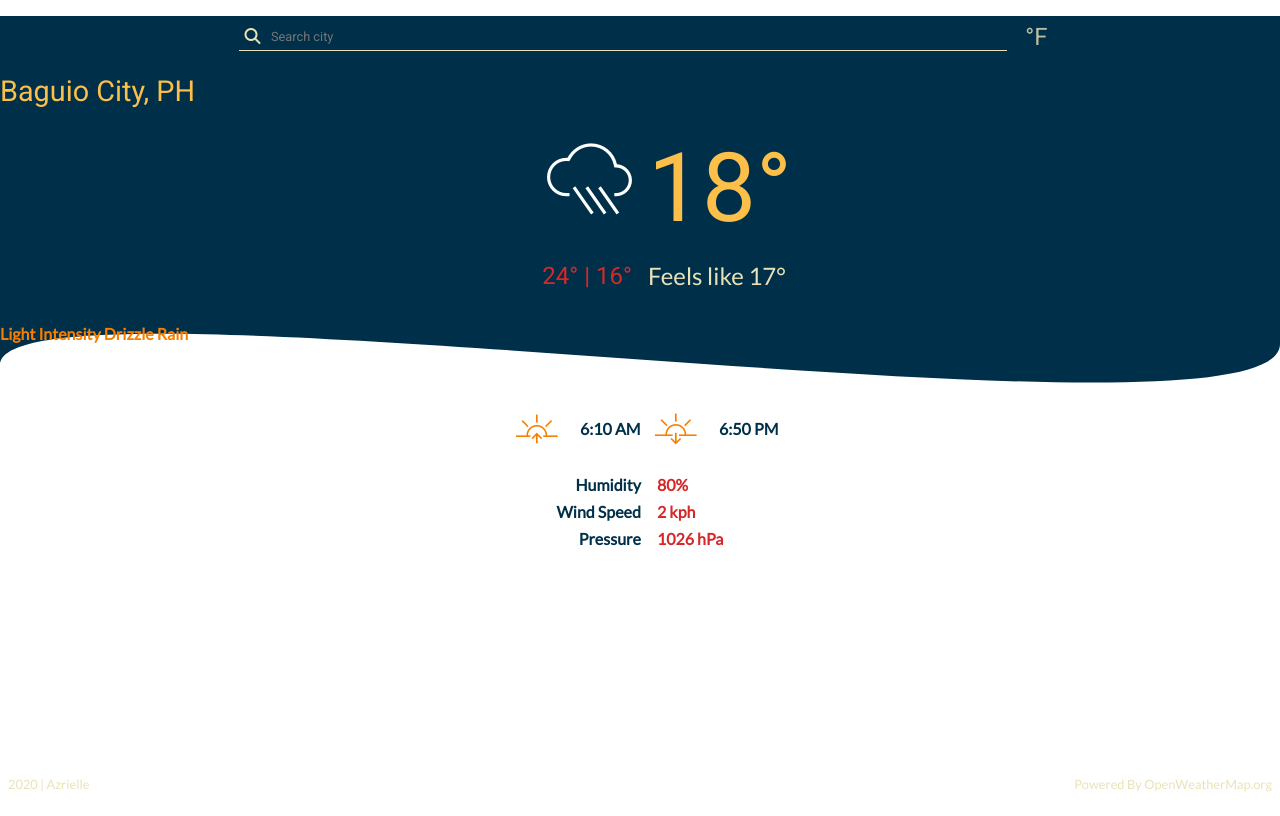
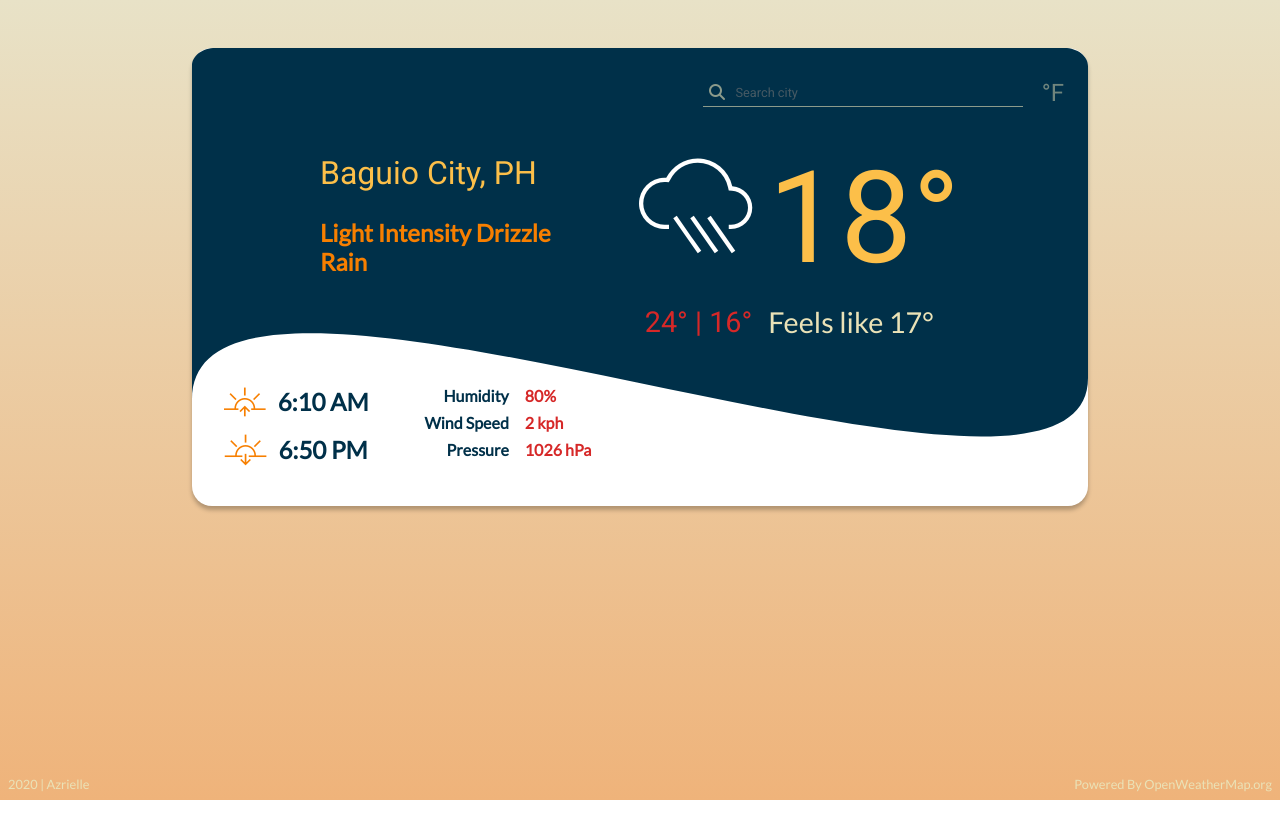
Before and after one commit to AzrielleP/nimbus, a website: page dist/index.html in a window 1280 px wide. Drawn offline with Linux system fonts and the light colour scheme.

Commit message:
Finished responsive design

```diff
--- a/dist/css/input.scss
+++ b/dist/css/input.scss
@@ -21,11 +21,6 @@ body {
   padding: 0;
 }
 
-.parentContainer {
-  height: 100vh;
-  width: 100vw;
-}
-
 .subContainer {
   position: relative;
   top: 0;
@@ -37,6 +32,9 @@ body {
     width: 100%;
     height: calc(100% + 5vh);
   }
+  .large-svg {
+    display: none;
+  }
 }
 
 .inputContainer {
@@ -44,6 +42,7 @@ body {
   align-items: center;
   justify-content: center;
   margin: 1em;
+  opacity: 0.6;
   .searchContainer {
     i {
       position: absolute;
@@ -109,7 +108,6 @@ body {
     .weatherTemp {
       font: 6em $primary-font;
       color: $orange;
-
     }
     .minAndMaxTemp {
       justify-self: right;
@@ -124,7 +122,7 @@ body {
 }
 
 .otherWeatherDetails {
-    margin-top: 1em;
+  margin: 1em 0;
   padding: 1em;
   .sunContainer {
     display: flex;
@@ -146,7 +144,6 @@ body {
       margin-left: 0.5em;
       font: bolder 1em $secondary-font;
       color: $blue;
-
     }
   }
   .miscContainer {
@@ -172,11 +169,9 @@ body {
 }
 
 footer {
-    position: fixed;
-    bottom: 0;
-    left: 0;
   width: 100vw;
   padding: 0.5em;
+  margin-top: 1em;
   display: flex;
   align-items: center;
   justify-content: space-between;
@@ -186,7 +181,12 @@ footer {
   }
 }
 
-@media screen and (max-width: 480px) {
+@media screen and (max-width: 768px) {
+  .parentContainer {
+    height: 100vh;
+    width: 100vw;
+  }
+
   .childContainer {
     width: inherit;
     display: flex;
@@ -199,4 +199,128 @@ footer {
       text-align: center;
     }
   }
+
+  footer {
+    position: relative;
+    bottom: 0;
   }
+}
+
+@media screen and (min-width: 769px) {
+  body {
+    height: 100vh;
+    /* Permalink - use to edit and share this gradient: https://colorzilla.com/gradient-editor/#eae2b7+0,f2b374+100 */
+    background: #eae2b7; /* Old browsers */
+    background: -moz-linear-gradient(
+      top,
+      #eae2b7 0%,
+      #f2b374 100%
+    ); /* FF3.6-15 */
+    background: -webkit-linear-gradient(
+      top,
+      #eae2b7 0%,
+      #f2b374 100%
+    ); /* Chrome10-25,Safari5.1-6 */
+    background: linear-gradient(
+      to bottom,
+      #eae2b7 0%,
+      #f2b374 100%
+    ); /* W3C, IE10+, FF16+, Chrome26+, Opera12+, Safari7+ */
+    filter: progid:DXImageTransform.Microsoft.gradient( startColorstr='#eae2b7', endColorstr='#f2b374',GradientType=0 ); /* IE6-9 */
+  }
+  .parentContainer {
+    display: flex;
+    flex-flow: column;
+    align-items: center;
+    justify-content: center;
+  }
+
+  .childContainer {
+    width: 80%;
+    height: 100%;
+    margin: 1em;
+    box-shadow: 0px 4px 4px rgba(0, 0, 0, 0.25);
+    border-radius: 20px;
+    background-color: #ffffff;
+    z-index: 0;
+  }
+
+  .inputContainer {
+    justify-content: flex-end;
+    padding: 1em;
+    margin: 0;
+    .searchContainer {
+      input[type='text'] {
+        width: 25vw;
+      }
+    }
+  }
+
+  .subContainer {
+    svg {
+      height: calc(100% + 8vw);
+    }
+    .small-svg {
+      display: none;
+    }
+    .large-svg {
+      display: block;
+    }
+  }
+  .mainWeatherDetails {
+    display: grid;
+    grid-template: 4em 8em / 16em 1fr;
+    column-gap: 1em;
+    padding: 1em 2em 0 2em;
+
+    .cityAndCountry {
+      grid-area: 1/1/2/2;
+      font-size: 2em;
+    }
+    .weatherDescription {
+      grid-area: 2/1/3/2;
+      justify-self: center;
+      font-size: 1.5em;
+    }
+    .iconAndTempContainer {
+      grid-area: 1/2/3/3;
+      justify-self: right;
+      padding: 0;
+      height: 100%;
+      grid-template: 8em 4em / repeat(2, 1fr);
+      .weatherIcon,
+      .weatherTemp {
+        font-size: 8em;
+      }
+      .minAndMaxTemp,
+      .feelsLikeTemp {
+          font-size: 1.8em;
+      }
+    }
+  }
+  .otherWeatherDetails {
+    margin: 0;
+    padding: 0 2em 2em 2em;
+    display: flex;
+    align-items: flex-start;
+    .sunContainer {
+        flex-flow: column;
+        margin-right: 3em;
+        .sunriseContainer,
+        .sunsetContainer {
+            i {
+                font-size: 3em;
+                margin: 0;
+            }
+            p {
+                font-size: 1.5em;
+            }
+        }
+    }
+  }
+
+  footer {
+    position: fixed;
+    bottom: 0;
+  }
+}
--- a/dist/css/style.css
+++ b/dist/css/style.css
@@ -12,11 +12,6 @@ body {
   padding: 0;
 }
 
-.parentContainer {
-  height: 100vh;
-  width: 100vw;
-}
-
 .subContainer {
   position: relative;
   top: 0;
@@ -29,12 +24,16 @@ body {
   width: 100%;
   height: calc(100% + 5vh);
 }
+.subContainer .large-svg {
+  display: none;
+}
 
 .inputContainer {
   display: flex;
   align-items: center;
   justify-content: center;
   margin: 1em;
+  opacity: 0.6;
 }
 .inputContainer .searchContainer i {
   position: absolute;
@@ -112,7 +111,7 @@ body {
 }
 
 .otherWeatherDetails {
-  margin-top: 1em;
+  margin: 1em 0;
   padding: 1em;
 }
 .otherWeatherDetails .sunContainer {
@@ -161,11 +160,9 @@ body {
 }
 
 footer {
-  position: fixed;
-  bottom: 0;
-  left: 0;
   width: 100vw;
   padding: 0.5em;
+  margin-top: 1em;
   display: flex;
   align-items: center;
   justify-content: space-between;
@@ -175,7 +172,12 @@ footer p {
   color: #eae2b7;
 }
 
-@media screen and (max-width: 480px) {
+@media screen and (max-width: 768px) {
+  .parentContainer {
+    height: 100vh;
+    width: 100vw;
+  }
+
   .childContainer {
     width: inherit;
     display: flex;
@@ -186,6 +188,123 @@ footer p {
 .mainWeatherDetails .weatherDescription {
     text-align: center;
   }
+
+  footer {
+    position: relative;
+    bottom: 0;
+  }
+}
+@media screen and (min-width: 769px) {
+  body {
+    height: 100vh;
+    /* Permalink - use to edit and share this gradient: https://colorzilla.com/gradient-editor/#e8e2c7+0,efb37a+100 */
+background: #e8e2c7; /* Old browsers */
+background: -moz-linear-gradient(top,  #e8e2c7 0%, #efb37a 100%); /* FF3.6-15 */
+background: -webkit-linear-gradient(top,  #e8e2c7 0%,#efb37a 100%); /* Chrome10-25,Safari5.1-6 */
+background: linear-gradient(to bottom,  #e8e2c7 0%,#efb37a 100%); /* W3C, IE10+, FF16+, Chrome26+, Opera12+, Safari7+ */
+filter: progid:DXImageTransform.Microsoft.gradient( startColorstr='#e8e2c7', endColorstr='#efb37a',GradientType=0 ); /* IE6-9 */
+
+  }
+
+  .parentContainer {
+    display: flex;
+    flex-flow: column;
+    align-items: center;
+    justify-content: center;
+  }
+
+  .childContainer {
+    width: 80%;
+    height: 100%;
+    margin: 3em;
+    box-shadow: 0px 4px 4px rgba(0, 0, 0, 0.25);
+    border-radius: 20px;
+    background-color: #ffffff;
+    z-index: 0;
+  }
+
+  .inputContainer {
+    justify-content: flex-end;
+    padding: 1.5em;
+    margin: 0;
+  }
+  .inputContainer .searchContainer input[type=text] {
+    width: 25vw;
+  }
+
+  .subContainer svg {
+    height: calc(100% + 8vw);
+  }
+  .subContainer .small-svg {
+    display: none;
+  }
+  .subContainer .large-svg {
+    display: block;
+  }
+
+  .mainWeatherDetails {
+    display: grid;
+    grid-template: 4em 8em/16em 1fr;
+    column-gap: 1em;
+    padding: 1em 2em 0 2em;
+  }
+  .mainWeatherDetails .cityAndCountry {
+    grid-area: 1/1/2/2;
+    font-size: 2em;
+  }
+  .mainWeatherDetails .weatherDescription {
+    grid-area: 2/1/3/2;
+    justify-self: center;
+    font-size: 1.5em;
+  }
+  .mainWeatherDetails .iconAndTempContainer {
+    grid-area: 1/2/3/3;
+    justify-self: right;
+    padding: 0;
+    height: 100%;
+    grid-template: 8em 4em/repeat(2, 1fr);
+  }
+  .mainWeatherDetails .iconAndTempContainer .weatherIcon,
+.mainWeatherDetails .iconAndTempContainer .weatherTemp {
+    font-size: 8em;
+  }
+  .mainWeatherDetails .iconAndTempContainer .minAndMaxTemp,
+.mainWeatherDetails .iconAndTempContainer .feelsLikeTemp {
+    font-size: 1.8em;
+  }
+
+  .otherWeatherDetails {
+    margin: 0;
+    padding: 0 2em 2em 2em;
+    display: flex;
+    align-items: flex-start;
+  }
+  .otherWeatherDetails .sunContainer {
+    flex-flow: column;
+    margin-right: 3em;
+  }
+  .otherWeatherDetails .sunContainer .sunriseContainer i,
+.otherWeatherDetails .sunContainer .sunsetContainer i {
+    font-size: 3em;
+    margin: 0;
+  }
+  .otherWeatherDetails .sunContainer .sunriseContainer p,
+.otherWeatherDetails .sunContainer .sunsetContainer p {
+    font-size: 1.5em;
+  }
+
+  footer {
+    position: fixed;
+    bottom: 0;
+  }
 }
 
+@media screen and (min-width: 1025px) {
+  .childContainer {
+    width: 70%;
+  }
+  .mainWeatherDetails {
+    padding: 1em 10vw 0 10vw;
+  }
+}
 /*# sourceMappingURL=style.css.map */
--- a/dist/index.html
+++ b/dist/index.html
@@ -2,9 +2,9 @@
 <html lang="en">
   <head>
     <meta charset="UTF-8" />
-    <meta name="viewport" content="width=device-width, initial-scale=1.0" />
-    <meta name="author" description="Azrielle" />
-    <meta name="content" description="A simple weather application" />
+    <meta name="viewport" content = "width=device-width, initial-scale=1.0" />
+    <meta name="author" content = "Azrielle" />
+    <meta name="content" content ="A simple weather application" />
     <meta http-equiv="x-ua-compatible" content="ie=edge" />
 
     <!-- CSS -->
@@ -31,9 +31,12 @@
     <div class="parentContainer">
       <div class="childContainer">
         <div class="subContainer">
-          <svg width="100%" height="100%" viewBox="0 0 320 406" fill="none" xmlns="http://www.w3.org/2000/svg" preserveAspectRatio = "none">
+          <svg width="100%" height="100%" viewBox="0 0 320 406" fill="none" xmlns="http://www.w3.org/2000/svg" preserveAspectRatio = "none" class = 'small-svg'>
             <path d="M1.52588e-05 0H320C320 0 320 231.887 320 363.299C320 494.712 1.3636e-05 269.802 2.28882e-05 386.97C3.21404e-05 504.139 1.52588e-05 0 1.52588e-05 0Z" fill="#003049"/>
             </svg>
+            <svg width="100%" height="100%" viewBox="0 0 764 445" fill="none" xmlns="http://www.w3.org/2000/svg" preserveAspectRatio = "none" class = 'large-svg'>
+              <path d="M3.30363e-05 19.6683C3.45235e-05 8.62257 8.95434 0 20 0H744C755.046 0 764 8.94634 764 19.992C764 66.933 764 193.482 764 367.078C764 589.093 0.000152585 152.343 4.96573e-05 390.996C-4.22928e-05 604.196 1.89313e-05 124.428 3.30363e-05 19.6683Z" fill="#003049"/>
+              </svg>
 
           <div class="inputContainer">
             <div class="searchContainer">
@@ -87,7 +90,6 @@
         </div>
       </div>
     </div>
-
     <footer>
       <p>2020 | Azrielle</p>
       <p>Powered By OpenWeatherMap.org</p>
```
Also changed, not shown: 1 other file. Lines whose indentation alone changed are shown as unchanged.
